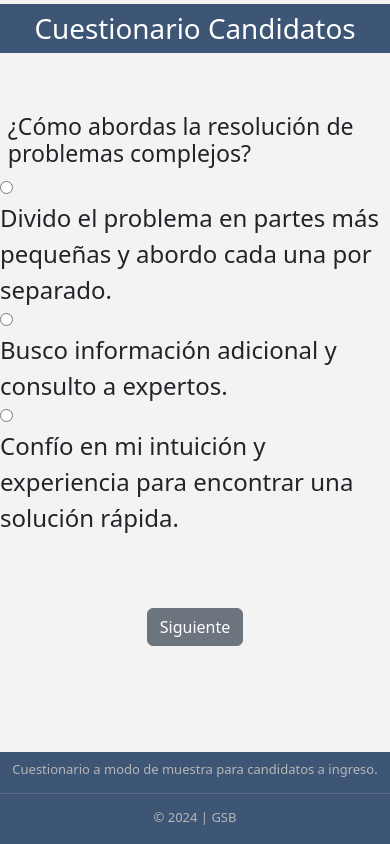
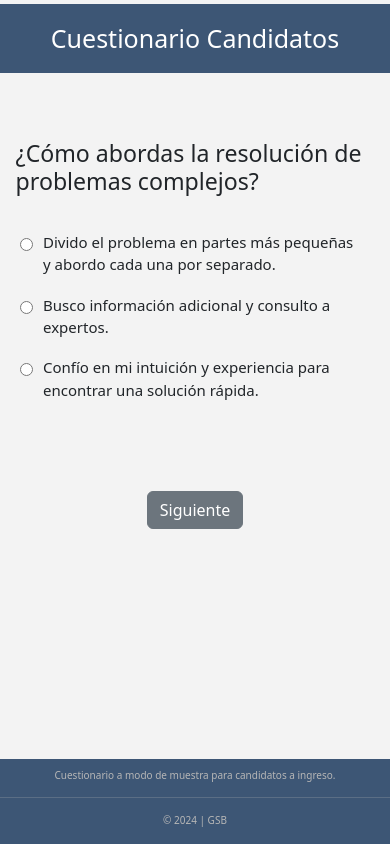
Before and after one commit to marianoLaclau/cuestionarioGSB, a Django app: page /seccion/1/pregunta/1/ in a window 390 px wide. Run offline with Django 5.2, Linux system fonts and the light colour scheme; data comes from the database, SQL or seed files in the repository; both versions use the stored data as it was after the commit; some libraries are stand-ins or nearby versions.

Commit message:
Correcciones Responsive

```diff
--- a/Cuestionario/static/estilos.css
+++ b/Cuestionario/static/estilos.css
@@ -100,3 +100,84 @@ body{
 .btn-form-inicio{
     margin-left: 30%;
 }
+
+
+@media only screen and (max-width: 600px) {
+    .container-form {
+        margin-bottom: 30% ;
+    }
+
+    .container-form > form {
+        padding: 0 5%;
+    }
+
+    .container-form > p {
+        font-size: 15px;
+        padding: 0% 5%;
+
+    }
+
+    .container-form > h2 {
+        padding: 0% 5%;
+        font-size: 25px;
+    }
+
+
+
+    .footer-base > h6 {
+        font-size: 10px;
+    }
+
+    .container {
+        margin-bottom: 50%;
+    }
+
+    .form-contenedor{
+        margin-bottom: 50%;
+    }
+
+    .form-contenedor > form {
+        padding: 5%;
+
+    }
+
+    .form-contenedor > form > .form-response > label{
+        font-size: 15px;
+        width: 90%;
+        margin-left: 3%;
+    }
+
+    .form-contenedor > form > .form-response > input {
+        margin-top: 2%;
+    }
+
+    .form-response {
+        display: flex;
+        margin-bottom: 5%;
+        align-items: start;
+    }
+
+    .alerta-mensaje{
+        width: 100%;
+        left: 0;
+        top: 10%;
+    }
+
+    .form-contenedor > h3 {
+        padding: 2%;
+    }
+
+    #titulo-item {
+        font-size: 25px;
+    }
+
+    .contenedor-final{
+        padding: 5%;
+        margin-bottom: 40%;
+    }
+
+    .titulo {
+        padding: 3% 0;
+    }
+
+}
--- a/Cuestionario/templates/seccion1.html
+++ b/Cuestionario/templates/seccion1.html
@@ -25,9 +25,11 @@
         <input type="hidden" name="pregunta_id" value="{{ pregunta_actual.id }}">
 
         {% for respuesta in respuestas %}
+            <div class="form-response">
             <input type="radio" id="respuesta_{{ respuesta.id }}" name="respuesta" value="{{ respuesta.id }}">
             <label for="respuesta_{{ respuesta.id }}">{{ respuesta.texto }}</label><br>
-        {% endfor %}
+            </div>
+            {% endfor %}
         <br><br><br>
         <center><button class="btn btn-secondary" type="submit">Siguiente</button></center>
     </form>
```
Also changed, not shown: Cuestionario/db.sqlite3.
